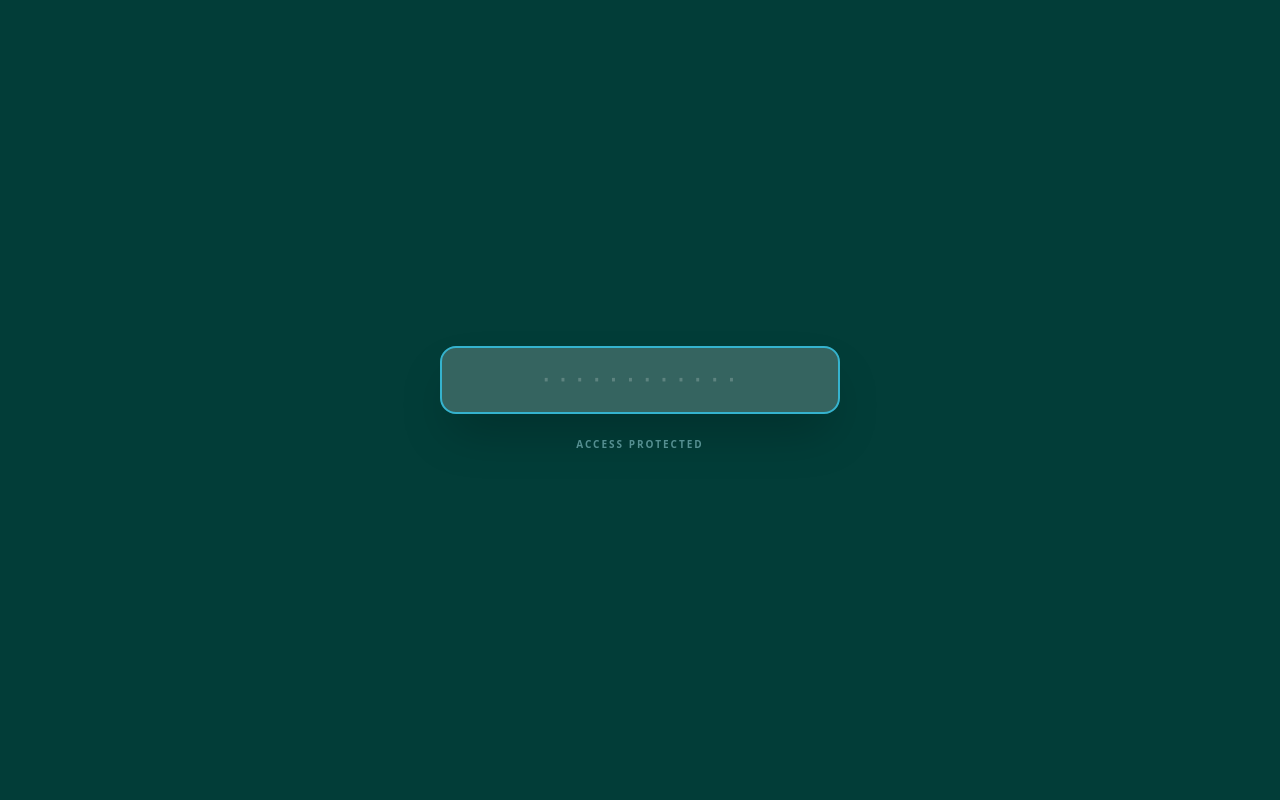
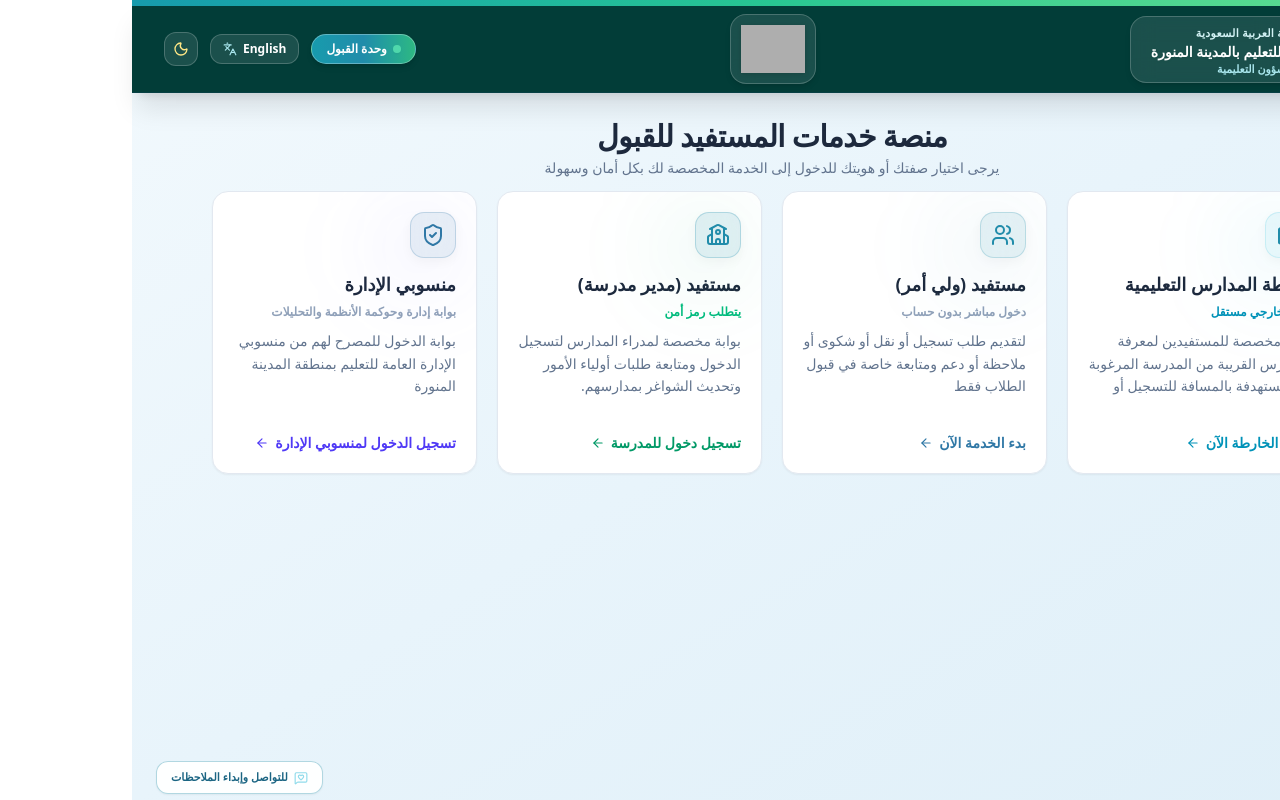
Before and after one commit to aborakan8885/my-aborakan-website, a React (Vite) app: page / in a window 1280 px wide. Built offline with nearby package versions, Linux system fonts and the light colour scheme; grey boxes are pictures that could not be loaded.

Commit message:
refactor: remove AccessGate component
Eliminate the static password protection wrapper to simplify user access flow in the application.

```diff
--- a/src/App.tsx
+++ b/src/App.tsx
@@ -8,7 +8,6 @@ import Header from './components/Header';
 import SurveyForm from './components/SurveyForm';
 import Dashboard from './components/Dashboard';
 import Portal from './components/Portal';
-import AccessGate from './components/AccessGate';
 import ErrorBoundary from './components/ErrorBoundary';
 import ContactFeedbackModal from './components/ContactFeedbackModal';
 import { Language, SurveyResponse, AppConfig, EmailLog, SystemIntegrationLog, PrincipalReport, SchoolItem, BeneficiaryFeedback } from './types';
@@ -737,7 +736,6 @@ export default function App() {
   const isDark = theme === 'dark';
 
   return (
-    <AccessGate>
     <div
       className={`min-h-screen flex flex-col font-sans select-none antialiased transition-colors duration-300 ${
         isDark ? 'bg-gradient-to-br from-[#0b1f2e] via-[#081724] to-[#05101a] text-slate-100' : 'bg-gradient-to-br from-[#f2f9fd] via-[#e8f4fb] to-[#dfeff8] text-slate-900'
@@ -1056,6 +1054,5 @@ export default function App() {
         </>
       )}
     </div>
-    </AccessGate>
   );
 }
--- a/src/components/AccessGate.tsx
+++ /dev/null
@@ -1,52 +0,0 @@
-import React, { useState } from 'react';
-
-interface AccessGateProps {
-  children: React.ReactNode;
-}
-
-export default function AccessGate({ children }: AccessGateProps) {
-  const [isUnlocked, setIsUnlocked] = useState(false);
-  const [password, setPassword] = useState('');
-  const [error, setError] = useState(false);
-
-  const handleKeyDown = (e: React.KeyboardEvent) => {
-    if (e.key === 'Enter') {
-      if (password === 's1068575628') {
-        setIsUnlocked(true);
-      } else {
-        setError(true);
-        setTimeout(() => setError(false), 500);
-        setPassword('');
-      }
-    }
-  };
-
-  if (isUnlocked) {
-    return <>{children}</>;
-  }
-
-  return (
-    <div className="fixed inset-0 z-[9999] flex items-center justify-center bg-[#023d38]">
-      <div className="w-full max-w-md px-6">
-        <div className={`transition-all duration-300 ${error ? 'translate-x-1' : ''}`}>
-          <input
-            type="password"
-            autoFocus
-            value={password}
-            onChange={(e) => setPassword(e.target.value)}
-            onKeyDown={handleKeyDown}
-            placeholder="············"
-            className={`w-full px-6 py-4 text-center text-2xl font-mono tracking-widest text-white bg-white/10 border-2 rounded-2xl outline-hidden transition-all placeholder:text-white/20 ${
-              error ? 'border-red-500 bg-red-500/10' : 'border-white/20 focus:border-teal-400 focus:bg-white/20 shadow-2xl'
-            }`}
-          />
-          <div className="mt-4 text-center">
-             <span className="text-teal-200/50 text-[10px] font-bold tracking-[0.2em] uppercase">
-               Access Protected
-             </span>
-          </div>
-        </div>
-      </div>
-    </div>
-  );
-}
```
